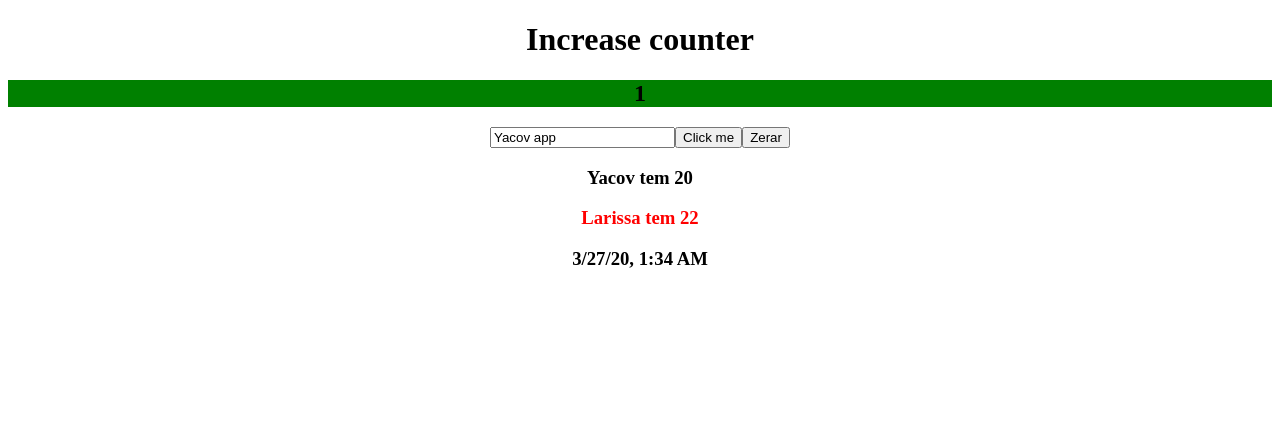
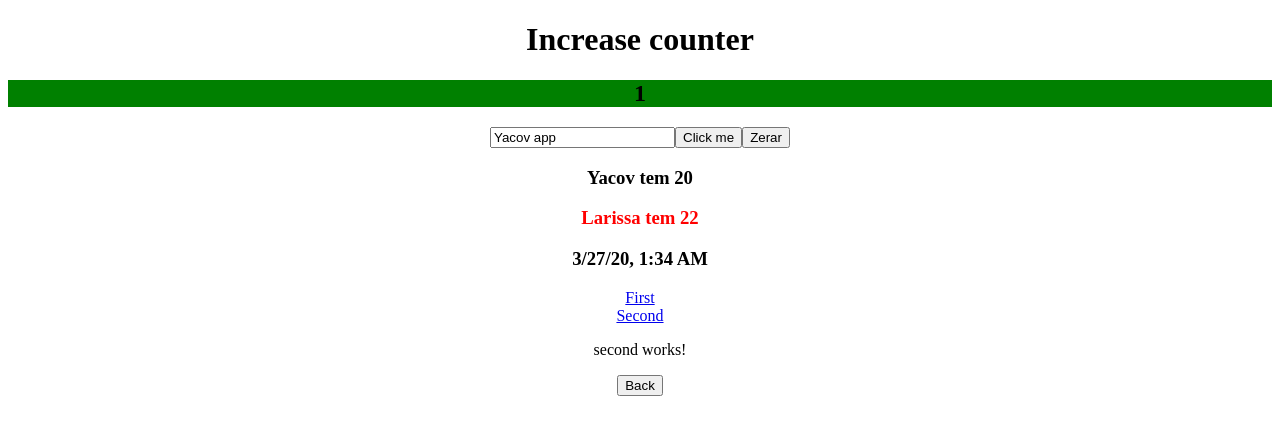
Before and after one commit to Yacovmm/angular-example, an Angular app: page /sec in a window 1280 px wide. Shown: the top 434 px of the page. Built offline with nearby package versions, Linux system fonts and the light colour scheme.

Commit message:
Navigation

```diff
--- a/src/app/app.component.html
+++ b/src/app/app.component.html
@@ -12,6 +12,7 @@
   <input type="text" [(ngModel)]="title" />
   <button (click)="btnClicked()">Click me</button>
   <button (click)="btnClicked2()">Zerar</button>
+
   <div *ngFor="let person of people">
     <h3 [ngClass]="{ red: person.age> 21 }">
       {{ person.name }} tem {{ person.age }}
@@ -19,4 +20,10 @@
   </div>
 
   <h3>{{today | date:"short"}}</h3>
+  <nav>
+    <a routerLink="first">First</a><br>
+    <a routerLink="sec">Second</a>
+  </nav>
 </div>
+
+<router-outlet></router-outlet>
--- a/src/app/app.component.ts
+++ b/src/app/app.component.ts
@@ -21,6 +21,7 @@ export class AppComponent implements OnInit {
     this.people = this.peopleService.allPeople();
   }
 
+
   btnClicked = () => {
     this.count++;
   };
@@ -28,4 +29,5 @@ export class AppComponent implements OnInit {
   btnClicked2 = () => {
     this.count = 0;
   };
+
 }
--- /dev/null
+++ b/src/app/second/second.component.html
@@ -0,0 +1,4 @@
+<div style="text-align: center;">
+    <p>second works!</p>
+    <button (click)="btnClicked()">Back</button>
+</div>
--- /dev/null
+++ b/src/app/second/second.component.ts
@@ -0,0 +1,26 @@
+import { Component, OnInit } from '@angular/core';
+import { ActivatedRoute } from '@angular/router';
+import { Location } from '@angular/common';
+
+
+@Component({
+  selector: 'app-second',
+  templateUrl: './second.component.html',
+  styleUrls: ['./second.component.css']
+})
+export class SecondComponent implements OnInit {
+
+  constructor(private route: ActivatedRoute,
+    private location: Location) { }
+
+  ngOnInit() {
+    // let ourId = +this.route.snapshot.paramMap.get('id');
+    // console.log(ourId);
+
+  }
+
+  btnClicked = () => {
+    this.location.back();
+  }
+
+}
```
Also changed, not shown: src/app/app-routing.module.ts (added, +21 -0 lines), src/app/app.module.ts (+9 -3 lines), src/app/second/second.component.css (added), 1 other file (tests, documents, lock files or other folders).
